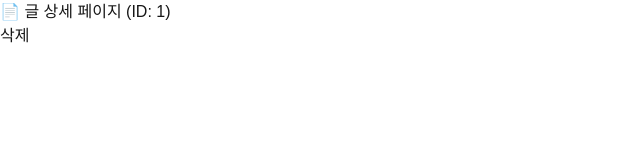
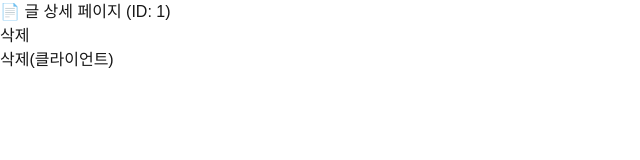
Before and after one commit to yullivan/blog-front, a Next.js app: page /posts/1 in a window 1280 px wide. Shown: the top 160 px of the page, without its empty margins (0-640 px from the left). Built offline with nearby package versions, Linux system fonts and the light colour scheme.

Commit message:
feat: 글 삭제 버튼(클라이언트 컴포넌트) 추가

```diff
--- a/src/app/posts/[postId]/page.tsx
+++ b/src/app/posts/[postId]/page.tsx
@@ -1,3 +1,4 @@
+import { DeleteButton } from "@/components/delete-button";
 import { redirect } from "next/navigation";
 
 export default async function Post({
@@ -25,6 +26,7 @@ export default async function Post({
         <input hidden={true} name="postId" defaultValue={postId}></input>
         <button>삭제</button>
       </form>
+      <DeleteButton postId={postId} />
     </div>
   );
 }
--- /dev/null
+++ b/src/components/delete-button.tsx
@@ -0,0 +1,18 @@
+"use client";
+
+import { useRouter } from "next/navigation";
+
+export function DeleteButton({ postId }: { postId: string }) {
+  const router = useRouter();
+  return (
+    <button
+      onClick={() => {
+        // TODO: API 서버로 삭제 요청 보내기
+        console.log("삭제 요청: " + postId);
+        router.push("/posts");
+      }}
+    >
+      삭제(클라이언트)
+    </button>
+  );
+}
```
